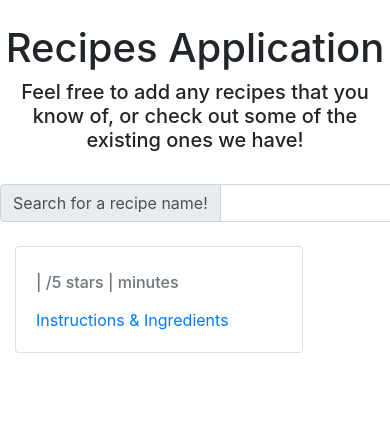
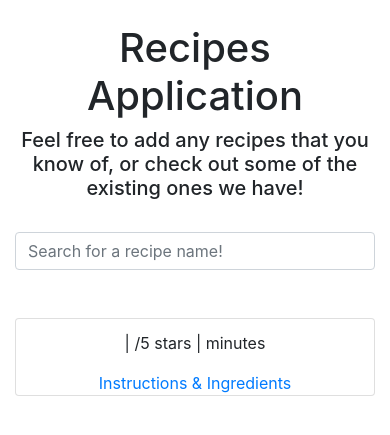
Before and after one commit to shadikhan/389kfinal, a Node server app: page / in a window 390 px wide; the page is wider, and only the part inside the window is pictured. Shown: the part 56-491 px from the top of that part. Run offline with Node 20, Linux system fonts and the light colour scheme; tables that the repository leaves empty hold one stand-in row (values such as "Sample post"); some libraries are stand-ins or nearby versions.

Commit message:
Web app now responsive on different platforms

```diff
--- a/public/css/main.css
+++ /dev/null
@@ -1 +0,0 @@
-/* Please add your own! */
--- a/public/js/client.js
+++ b/public/js/client.js
@@ -8,7 +8,7 @@ function search() {
         input = String(input).toLowerCase();
         input = input.replace(/ +(?= )/g,'');
 
-        $(".col-xs-auto").each(function(){
+        $(".col-md-6").each(function(){
             let name = $(this).attr('id');
             name = String(name).toLowerCase();
             name = name.replace(/ +(?= )/g,'');
@@ -18,7 +18,7 @@ function search() {
                 $(this).show("slow", "linear");
         });
 
-        if ($(".col-xs-auto:visible").length === 0)
+        if ($(".col-md-6:visible").length === 0)
             $("#matches").show();
         else
             $("#matches").hide();
--- a/views/home.handlebars
+++ b/views/home.handlebars
@@ -1,30 +1,32 @@
+<div class="container">
+
+    <div class="text-center">
         <br>
-<h1 style="text-align: center">Recipes Application</h1>
-<h5 style="text-align: center">Feel free to add any recipes that you know of, or check out some of the existing ones we have!</h5>
+        <h1>Recipes Application</h1>
+        <h5>Feel free to add any recipes that you know of, or check out some of the existing ones we have!</h5>
         <br>
-<div class="input-group m-auto" style="width: 50em;">
-    <div class="input-group-prepend">
-        <span class="input-group-text" id="inputGroup-sizing-default">Search for a recipe name!</span>
-    </div>
-    <input type="text" class="form-control" id = "search-bar" aria-label="Default" aria-describedby="inputGroup-sizing-default">
+        <div class="input-group mb-3">
+            <input type="text" class="form-control" id="search-bar" placeholder="Search for a recipe name!" aria-label="Default" aria-describedby="inputGroup-sizing-default">
         </div>
         <br>
-<h3 align="center" id="matches">There are no matches :(</h3>
-<div class="container">
+        <h3 id="matches">There are no matches :(</h3>
+    </div>
+
     <div class="row">
-        <div class="card-group">
         {{#each recipes}}
-                <div class="col col-xs-auto" id="{{this.name}}">
-                    <div class="card mb-4" style="width: 18rem;">
-                        <div class="card-body">
-                            <h5 class="card-title">{{this.name}}</h5>
-                            <h6 class="card-subtitle mb-2 text-muted">{{this.meal}} | {{this.rating}}/5 stars | {{this.minutes}} minutes</h6>
+        <div class="col-md-6 col-lg-4 col-xl-3 py-2" id="{{this.name}}">
+            <div class="card">
+                <div class="card-block text-center">
+                    <h4 class="card-title">{{this.name}}</h4>
+                    <p class="card-text">{{this.meal}} | {{this.rating}}/5 stars | {{this.minutes}}
+                        minutes</p>
                     <p class="card-text">{{this.description}}</p>
-                            <a href="/recipe/{{this._id}}" class="card-link">Instructions & Ingredients</a>
+                    <a href="/recipe/{{this._id}}" class="card-link">
+                        Instructions & Ingredients
+                    </a>
                 </div>
             </div>
         </div>
         {{/each}}
     </div>
 </div>
-</div>
--- a/views/layouts/main.handlebars
+++ b/views/layouts/main.handlebars
@@ -7,7 +7,6 @@
 
     <!-- Bootstrap CSS -->
     <link rel="stylesheet" href="https://maxcdn.bootstrapcdn.com/bootstrap/4.0.0/css/bootstrap.min.css" integrity="sha384-Gn5384xqQ1aoWXA+058RXPxPg6fy4IWvTNh0E263XmFcJlSAwiGgFAW/dAiS6JXm" crossorigin="anonymous">
-    <link rel="stylesheet" type="text/css" href="/public/css/main.css">
     <link rel="shortcut icon" type="image/png" href="/public/img/favicon-16x16.png"/>
     <title>Final Project</title>
 </head>
```
Lines whose indentation alone changed are shown as unchanged.
